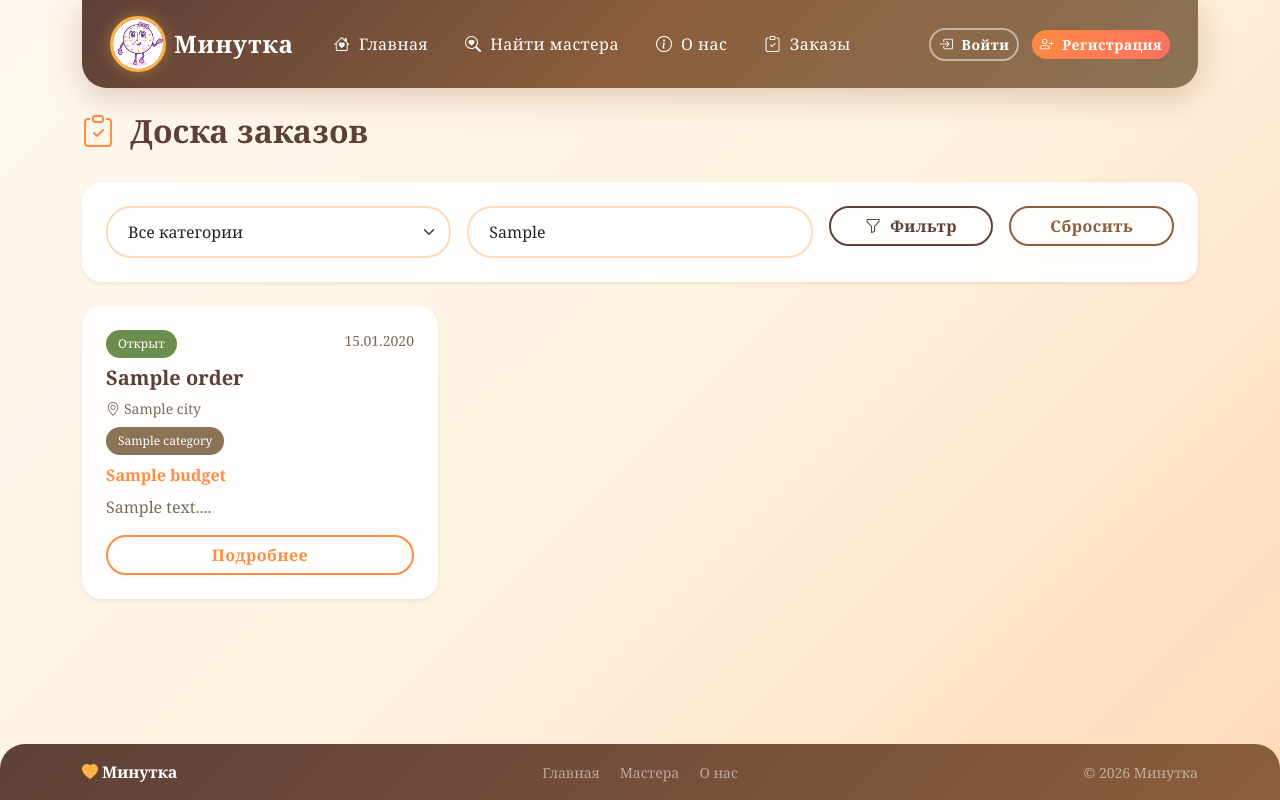
After one commit to shovroman19122008-png/memorykeepers, a Flask app: template templates/templates/orders_board.html in a window 1280 px wide. The commit adds this page. Run offline with Flask 3, Linux system fonts and the light colour scheme; the template is opened without the code that fills it: most values are stand-ins (such as "Sample title", 1, 10 or a date in 2020); parts of the project's set-up code (start-up, migrations or seed data) failed here and were passed over; some libraries are stand-ins or nearby versions.

Commit message:
обавил доску заказов и создание заказов заказчиками

```diff
--- a/app.py
+++ b/app.py
@@ -22,6 +22,39 @@ app.config['UPLOAD_FOLDER'] = UPLOAD_FOLDER
 
 
 # --- Модели ---
+class Order(db.Model):
+    id = db.Column(db.Integer, primary_key=True)
+    customer_id = db.Column(db.Integer, db.ForeignKey('user.id'), nullable=False)
+    master_id = db.Column(db.Integer, db.ForeignKey('user.id'), nullable=True)  # nullable — мастер назначается позже
+    title = db.Column(db.String(200), nullable=False)  # заголовок заказа
+    description = db.Column(db.Text, nullable=False)  # описание
+    category_id = db.Column(db.Integer, db.ForeignKey('category.id'), nullable=True)  # категория
+    city = db.Column(db.String(100), nullable=True)  # город заказчика
+    budget = db.Column(db.String(100), nullable=True)  # бюджет (примерно)
+    status = db.Column(db.String(20), default='open')  # open, in_progress, completed, cancelled
+    created_at = db.Column(db.DateTime, default=datetime.utcnow)
+    updated_at = db.Column(db.DateTime, default=datetime.utcnow, onupdate=datetime.utcnow)
+
+    # Отношения
+    customer = db.relationship('User', foreign_keys=[customer_id], backref='orders_as_customer')
+    master = db.relationship('User', foreign_keys=[master_id], backref='orders_as_master')
+    messages = db.relationship('Message', backref='order', lazy=True, order_by='Message.timestamp')
+    review = db.relationship('Review', backref='order', uselist=False, lazy=True)
+    category = db.relationship('Category', backref='orders')
+    with app.app_context():
+        db.create_all()
+
+        # Создаём категории, если их нет
+        categories = ['Картины', 'Скульптуры', 'Фотокниги', 'Видео']
+        for cat_name in categories:
+            if not Category.query.filter_by(name=cat_name).first():
+                db.session.add(Category(name=cat_name))
+        db.session.commit()
+
+
+class Category:
+    pass
+
 
 class User(db.Model):
     id = db.Column(db.Integer, primary_key=True)
@@ -54,6 +87,14 @@ class User(db.Model):
             self.rating = 0.0
         db.session.commit()
 
+    with app.app_context():
+        db.drop_all()
+        db.create_all()
+        # заново создаём категории
+        categories = ['Картины', 'Скульптуры', 'Фотокниги', 'Видео']
+        for cat_name in categories:
+            db.session.add(Category(name=cat_name))
+        db.session.commit()
 
 class PortfolioImage(db.Model):
     id = db.Column(db.Integer, primary_key=True)
@@ -149,6 +190,103 @@ with app.app_context():
 
 
 # --- Маршруты ---
+@app.route('/orders-board')
+def orders_board():
+    """Доска заказов — видят все"""
+    category_filter = request.args.get('category', type=int)
+    city_filter = request.args.get('city', '').strip()
+
+    query = Order.query.filter(Order.status.in_(['open', 'in_progress']))
+
+    if category_filter:
+        query = query.filter_by(category_id=category_filter)
+
+    if city_filter:
+        query = query.filter(Order.city.ilike(f'%{city_filter}%'))
+
+    orders = query.order_by(Order.created_at.desc()).all()
+    categories = Category.query.all()
+
+    return render_template('orders_board.html',
+                           orders=orders,
+                           categories=categories,
+                           current_category=category_filter,
+                           current_city=city_filter)
+
+
+@app.route('/create-order', methods=['GET', 'POST'])
+def create_order():
+    """Создание заказа заказчиком"""
+    if 'user_id' not in session:
+        flash('Пожалуйста, войдите в систему', 'error')
+        return redirect(url_for('login'))
+
+    if request.method == 'POST':
+        title = request.form.get('title', '').strip()
+        description = request.form.get('description', '').strip()
+        category_id = request.form.get('category_id', type=int)
+        city = request.form.get('city', '').strip()
+        budget = request.form.get('budget', '').strip()
+
+        if not title or not description or not city:
+            flash('Заполните все обязательные поля', 'error')
+            return redirect(url_for('create_order'))
+
+        order = Order(
+            customer_id=session['user_id'],
+            title=title,
+            description=description,
+            category_id=category_id,
+            city=city,
+            budget=budget,
+            status='open'
+        )
+        db.session.add(order)
+        db.session.commit()
+
+        flash('Заказ опубликован! Мастера увидят его на доске заказов', 'success')
+        return redirect(url_for('orders_board'))
+
+    categories = Category.query.all()
+    return render_template('create_order.html', categories=categories)
+
+
+@app.route('/order/<int:order_id>/respond', methods=['POST'])
+def respond_to_order(order_id):
+    """Мастер откликается на заказ"""
+    if 'user_id' not in session:
+        flash('Войдите в систему', 'error')
+        return redirect(url_for('login'))
+
+    user = User.query.get(session['user_id'])
+    if user.role != 'master':
+        flash('Только мастера могут откликаться на заказы', 'error')
+        return redirect(url_for('orders_board'))
+
+    order = Order.query.get_or_404(order_id)
+
+    if order.status != 'open':
+        flash('Этот заказ уже неактуален', 'error')
+        return redirect(url_for('orders_board'))
+
+    # Назначаем мастера и меняем статус
+    order.master_id = session['user_id']
+    order.status = 'in_progress'
+
+    # Создаём первое сообщение в чате
+    message = Message(
+        order_id=order.id,
+        sender_id=session['user_id'],
+        receiver_id=order.customer_id,
+        text=f'Здравствуйте! Я {user.username} из города {user.city}. Готов выполнить ваш заказ: {order.title}',
+        timestamp=datetime.utcnow()
+    )
+    db.session.add(message)
+    db.session.commit()
+
+    flash('Вы откликнулись на заказ! Теперь вы можете общаться с заказчиком', 'success')
+    return redirect(url_for('order_detail', order_id=order.id))
+
 
 @app.route('/')
 def index():
@@ -581,6 +719,34 @@ def register_master():
 
     return render_template('register_master.html', form=form)
 
+@app.route('/register-master', methods=['GET', 'POST'])
+def register_master():
+    """Страница регистрации для мастеров"""
+    form = RegistrationForm()
+    if form.validate_on_submit():
+        if User.query.filter_by(email=form.email.data).first():
+            flash('Этот email уже зарегистрирован', 'error')
+            return redirect(url_for('register_master'))
+
+        user = User(
+            username=form.username.data,
+            email=form.email.data,
+            role='master',  # Принудительно роль мастера
+            city=form.city.data
+        )
+        user.set_password(form.password.data)
+        db.session.add(user)
+        db.session.commit()
+
+        session['user_id'] = user.id
+        session['username'] = user.username
+        session['role'] = user.role
+
+        flash('Добро пожаловать, творец! Теперь заполните свой профиль', 'success')
+        return redirect(url_for('edit_profile'))
+
+    return render_template('register_master.html', form=form)
+
 @app.route('/order/<int:order_id>/review', methods=['GET', 'POST'])
 def create_review(order_id):
     """Создание отзыва на мастера"""
--- a/templates/baza.html
+++ b/templates/baza.html
@@ -41,6 +41,9 @@
                     <a href="{{ url_for('about') }}" class="nav-link px-3 text-white">
                         <i class="bi bi-info-circle me-1"></i> О нас
                     </a>
+                    <li><a href="{{ url_for('orders_board') }}" class="nav-link px-2 text-white">
+                            <i class="bi bi-clipboard-check me-1"></i> Заказы
+                        </a></li>
                 </nav>
 
                 <!-- Кнопки входа/регистрации -->
--- /dev/null
+++ b/templates/templates/orders_board.html
@@ -0,0 +1,114 @@
+{% extends "baza.html" %}
+{% block title %}Доска заказов — Минутка{% endblock %}
+
+{% block body %}
+<div class="row mt-4">
+    <div class="col-12">
+        <div class="d-flex justify-content-between align-items-center mb-4">
+            <h2 class="fw-bold" style="color: var(--warm-dark);">
+                <i class="bi bi-clipboard-check me-2" style="color: var(--warm-orange);"></i>
+                Доска заказов
+            </h2>
+            {% if session.get('user_id') %}
+            <a href="{{ url_for('create_order') }}" class="btn btn-warning">
+                <i class="bi bi-plus-lg me-1"></i> Создать заказ
+            </a>
+            {% endif %}
+        </div>
+
+        <!-- Фильтры -->
+        <div class="card shadow-sm mb-4">
+            <div class="card-body">
+                <form method="GET" class="row g-3">
+                    <div class="col-md-4">
+                        <select name="category" class="form-select">
+                            <option value="">Все категории</option>
+                            {% for cat in categories %}
+                            <option value="{{ cat.id }}" {% if current_category == cat.id %}selected{% endif %}>
+                                {{ cat.name }}
+                            </option>
+                            {% endfor %}
+                        </select>
+                    </div>
+                    <div class="col-md-4">
+                        <input type="text" name="city" class="form-control"
+                               placeholder="Город" value="{{ current_city }}">
+                    </div>
+                    <div class="col-md-2">
+                        <button type="submit" class="btn btn-outline-dark w-100">
+                            <i class="bi bi-funnel me-1"></i> Фильтр
+                        </button>
+                    </div>
+                    <div class="col-md-2">
+                        <a href="{{ url_for('orders_board') }}" class="btn btn-outline-secondary w-100">
+                            Сбросить
+                        </a>
+                    </div>
+                </form>
+            </div>
+        </div>
+
+        <!-- Список заказов -->
+        {% if orders %}
+        <div class="row g-4">
+            {% for order in orders %}
+            <div class="col-md-6 col-lg-4">
+                <div class="card shadow-sm h-100">
+                    <div class="card-body">
+                        <!-- Статус -->
+                        <div class="d-flex justify-content-between mb-2">
+                            <span class="badge bg-{{ 'success' if order.status == 'open' else 'primary' }}">
+                                {{ 'Открыт' if order.status == 'open' else 'В работе' }}
+                            </span>
+                            <small class="text-muted">{{ order.created_at.strftime('%d.%m.%Y') }}</small>
+                        </div>
+
+                        <!-- Заголовок -->
+                        <h5 class="card-title">{{ order.title }}</h5>
+
+                        <!-- Город -->
+                        <p class="text-muted small mb-2">
+                            <i class="bi bi-geo-alt me-1"></i>{{ order.city }}
+                        </p>
+
+                        <!-- Категория -->
+                        {% if order.category %}
+                        <span class="badge mb-2" style="background: var(--warm-olive);">
+                            {{ order.category.name }}
+                        </span>
+                        {% endif %}
+
+                        <!-- Бюджет -->
+                        {% if order.budget %}
+                        <p class="mb-2">
+                            <strong style="color: var(--warm-orange);">{{ order.budget }}</strong>
+                        </p>
+                        {% endif %}
+
+                        <!-- Описание -->
+                        <p class="card-text text-muted">{{ order.description[:100] }}...</p>
+
+                        <!-- Кнопка -->
+                        <a href="{{ url_for('order_detail', order_id=order.id) }}"
+                           class="btn btn-outline-warning w-100">
+                            Подробнее
+                        </a>
+                    </div>
+                </div>
+            </div>
+            {% endfor %}
+        </div>
+        {% else %}
+        <div class="text-center py-5">
+            <i class="bi bi-inbox display-1 text-muted"></i>
+            <h4 class="text-muted mt-3">Нет активных заказов</h4>
+            {% if session.get('user_id') %}
+            <a href="{{ url_for('create_order') }}" class="btn btn-warning mt-2">
+                Создать первый заказ
+            </a>
+            {% endif %}
+        </div>
+        {% endif %}
+    </div>
+</div>
+{% endblock %}
```
Also changed, not shown: templates/templates/create_order.html (added, +157 -0 lines).
